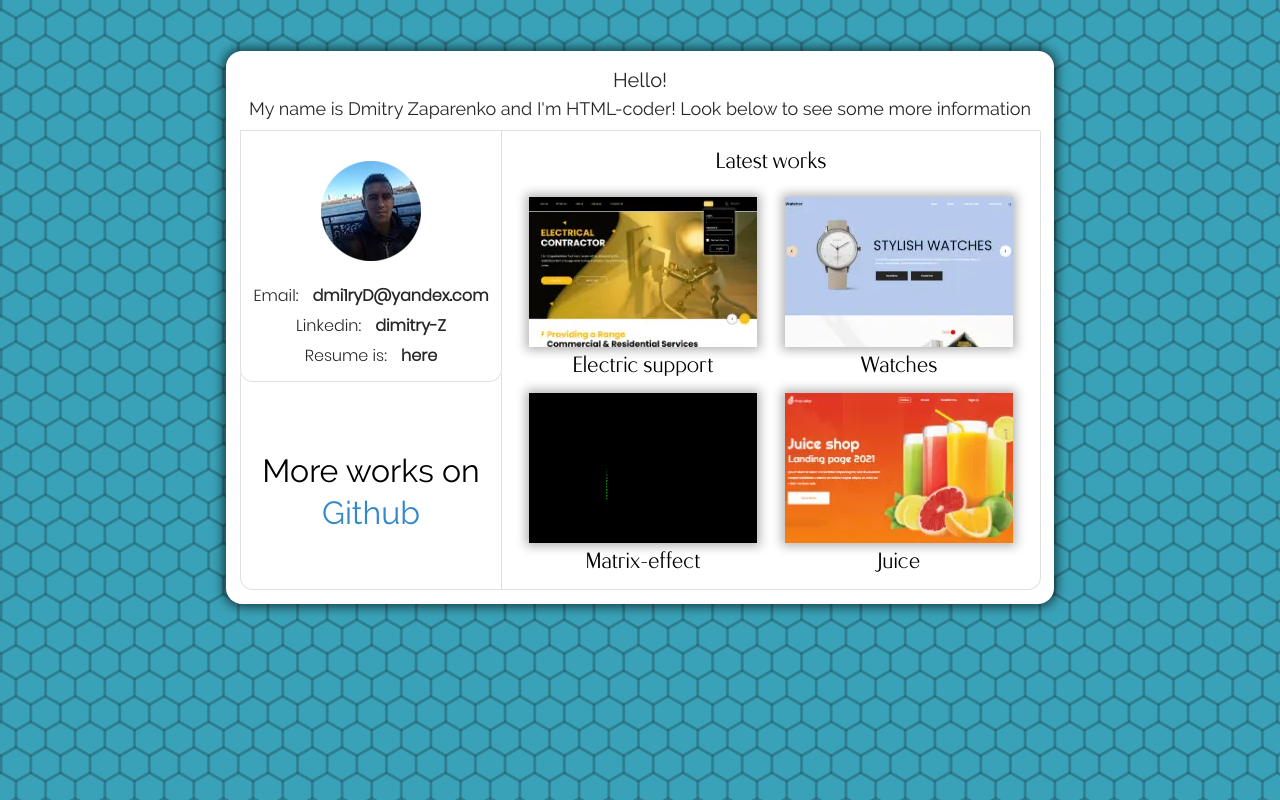
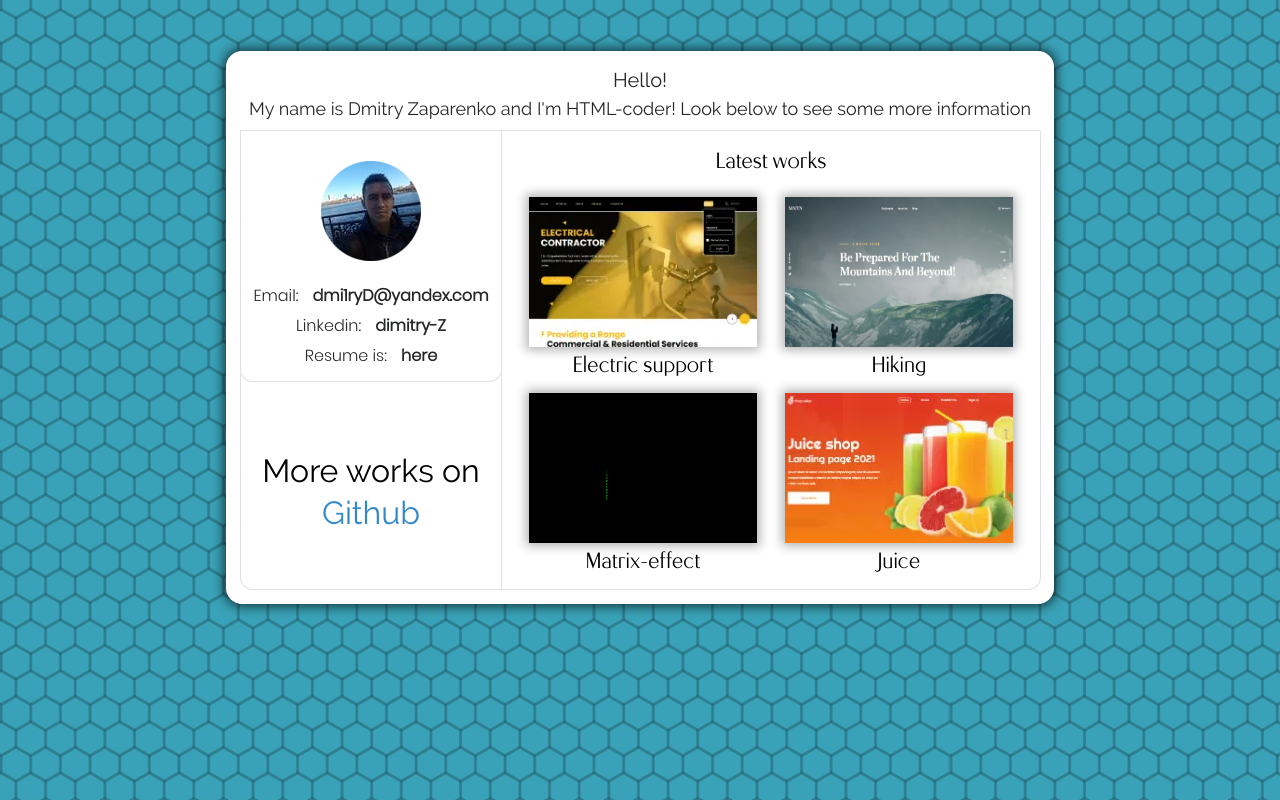
Before and after one commit to Di-mentos/M-Dimonka.github.io, a plain HTML site: page index.html in a window 1280 px wide. Drawn offline with Linux system fonts and the light colour scheme; files whose address does not match are found by name; a web font is replaced by a local one.

Commit message:
added new work

```diff
--- a/index.html
+++ b/index.html
@@ -41,9 +41,9 @@
 						</a>
 					</li>
 					<li>
-						<a href="https://m-dimonka.github.io/Watches-website/">
-							<img src="images/image-watches.webp" alt="Watches" width="228" height="150">
-							<span class="works-name">Watches</span>
+						<a href="https://m-dimonka.github.io/Hiking-website-template/">
+							<img src="images/hiking.webp" alt="Hiking" width="228" height="150">
+							<span class="works-name">Hiking</span>
 						</a>
 					</li>
 					<li>
```
Also changed, not shown: images/hiking.png (added), images/hiking.webp (added), images/image-watches.jpg (deleted), images/image-watches.webp (deleted).
